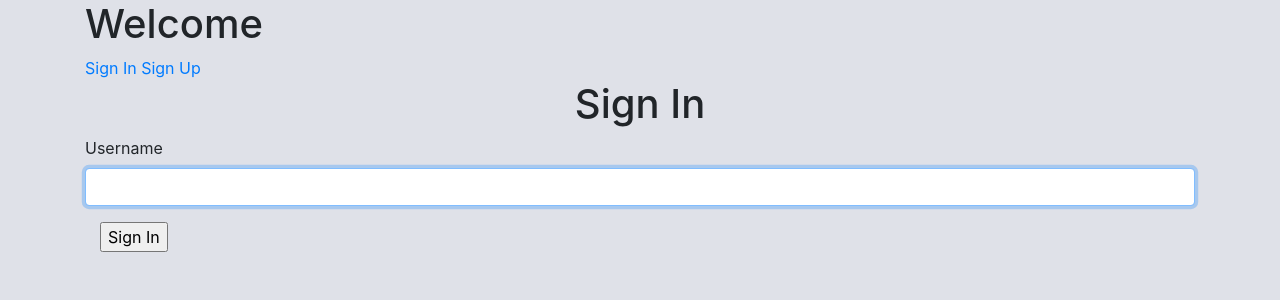
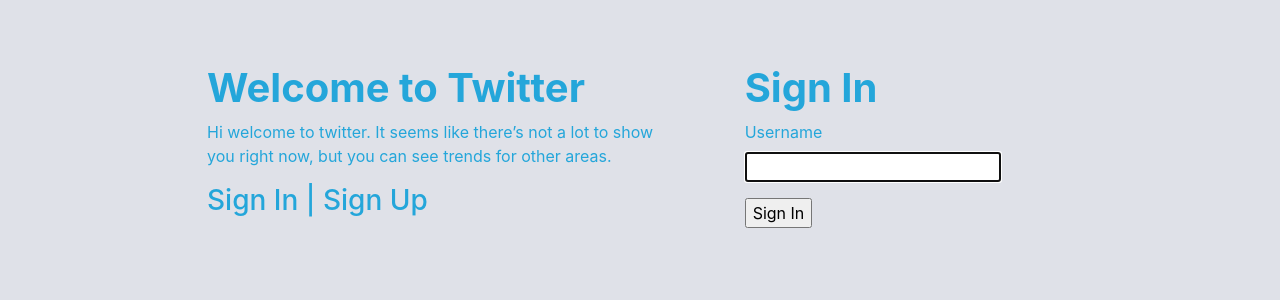
Before and after one commit to Samitti/Twitter-Redesign-Capstone, a Rails app: page /sessions/new in a window 1280 px wide. Shown: the top 300 px of the page. Run offline with Rails 7, Linux system fonts and the light colour scheme; style sheets or scripts are compiled from the project's sources.

Commit message:
add landing page and singn-in and sign-up options

```diff
--- a/app/assets/stylesheets/pages.scss
+++ b/app/assets/stylesheets/pages.scss
@@ -40,3 +40,18 @@
 .home-right-content {
   width: 25%;
 }
+
+h1{
+  color: white;
+  font-weight: bold;
+}
+
+.container-index {
+  margin-right: 15%;
+  margin-left: 15%;
+  margin-top: 5%;
+}
+
+.text {
+  color: #24a6da;
+}
--- a/app/assets/stylesheets/sessions.scss
+++ b/app/assets/stylesheets/sessions.scss
@@ -1,3 +1,14 @@
 // Place all the styles related to the sessions controller here.
 // They will automatically be included in application.css.
 // You can use Sass (SCSS) here: http://sass-lang.com/
+
+// .signin_form {
+//   margin-left: 50%;
+//   padding-left: 50px;
+//   border-left: solid 1px gray;
+// }
+
+.text {
+  color:#24a6da;
+  ;
+}
--- a/app/assets/stylesheets/users.scss
+++ b/app/assets/stylesheets/users.scss
@@ -1,3 +1,11 @@
 // Place all the styles related to the users controller here.
 // They will automatically be included in application.css.
 // You can use Sass (SCSS) here: http://sass-lang.com/
+// .signup_form {
+//   margin-left: 50%;
+//   padding-left: 50px;
+//   border-left: solid 1px gray;
+// }
+.text {
+  color:#24a6da;
+}
--- a/app/views/pages/_welcome.html.erb
+++ b/app/views/pages/_welcome.html.erb
@@ -1,8 +1,22 @@
-<div class="container">
-<h1> Welcome </h1>
+  <div class="container-index row">
+    <div class="col-7">
+      <h1 class="text"> Welcome to Twitter </h1>
+        <p class="text">
+        Hi welcome to twitter. It seems like there’s not a lot to show</br>
+         you right now, but you can see trends for other areas. </br>
+        </p>
+        <h3 class='text'>
+          <%= link_to 'Sign In', new_session_path, class: 'text' %> |
+          <%= link_to 'Sign Up', new_user_path, class: 'text' %>
+        </h3>
 
-<%= link_to 'Sign In', new_session_path %>
-<%= link_to 'Sign Up', new_user_path %>
 
-<%= yield %>
-</div>
+    </div>
+
+    <div class="container col-5">
+
+
+      <%= yield %>
+      </div>
+
+    </div>
--- a/app/views/pages/home.html.erb
+++ b/app/views/pages/home.html.erb
@@ -1,6 +1,6 @@
 
     <%= render 'navbar_home' %>
-    <% link_to 'Log Out', session_path('active'), method: :delete %>
+
     <h1>Pages#home</h1>
     <p>Find me in app/views/pages/home.html.erb</p>
     <h1>Pages#home</h1>
--- a/app/views/pages/index.html.erb
+++ /dev/null
@@ -1,2 +0,0 @@
-<h1>Pages#index</h1>
-<p class = "index-come">Find me in app/views/pages/index.html.erb</p>
--- a/app/views/sessions/new.html.erb
+++ b/app/views/sessions/new.html.erb
@@ -1,11 +1,11 @@
-<div class="container">
-  <h1 class="text-center">Sign In</h1>
+<div class="container signin_form">
+  <h1 class="text">Sign In</h1>
 
 <%= form_tag sessions_path do %>
-  <fieldset>
-    <p  class="form-group row">
-      <%= label_tag :username%>
-      <%= text_field_tag :username, nil, autofocus: true, class: "form-control"  %>
+  <fieldset class="form-group text">
+    <p >
+      <%= label_tag :username%></br>
+      <%= text_field_tag :username, nil, autofocus: true %>
     </p>
 
     <p>
```
Also changed, not shown: app/views/users/new.html.erb (+8 -5 lines).
